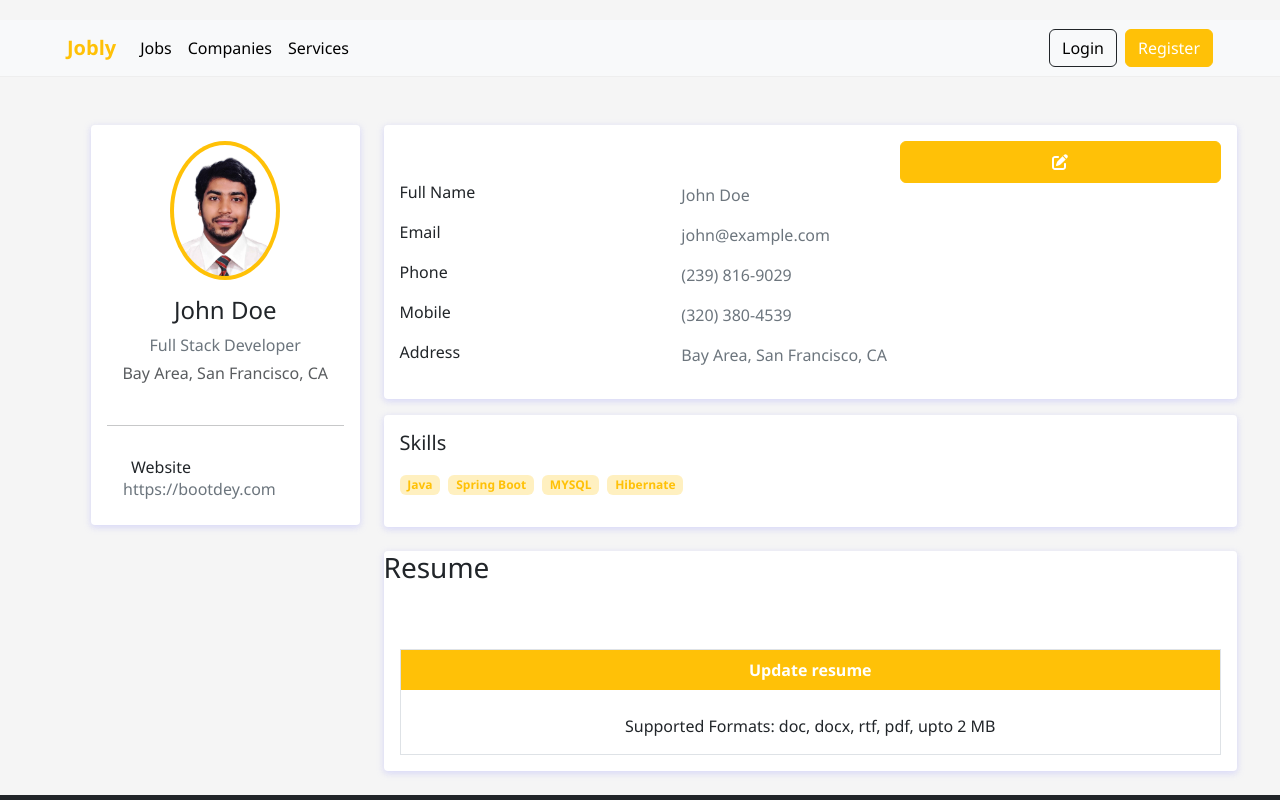
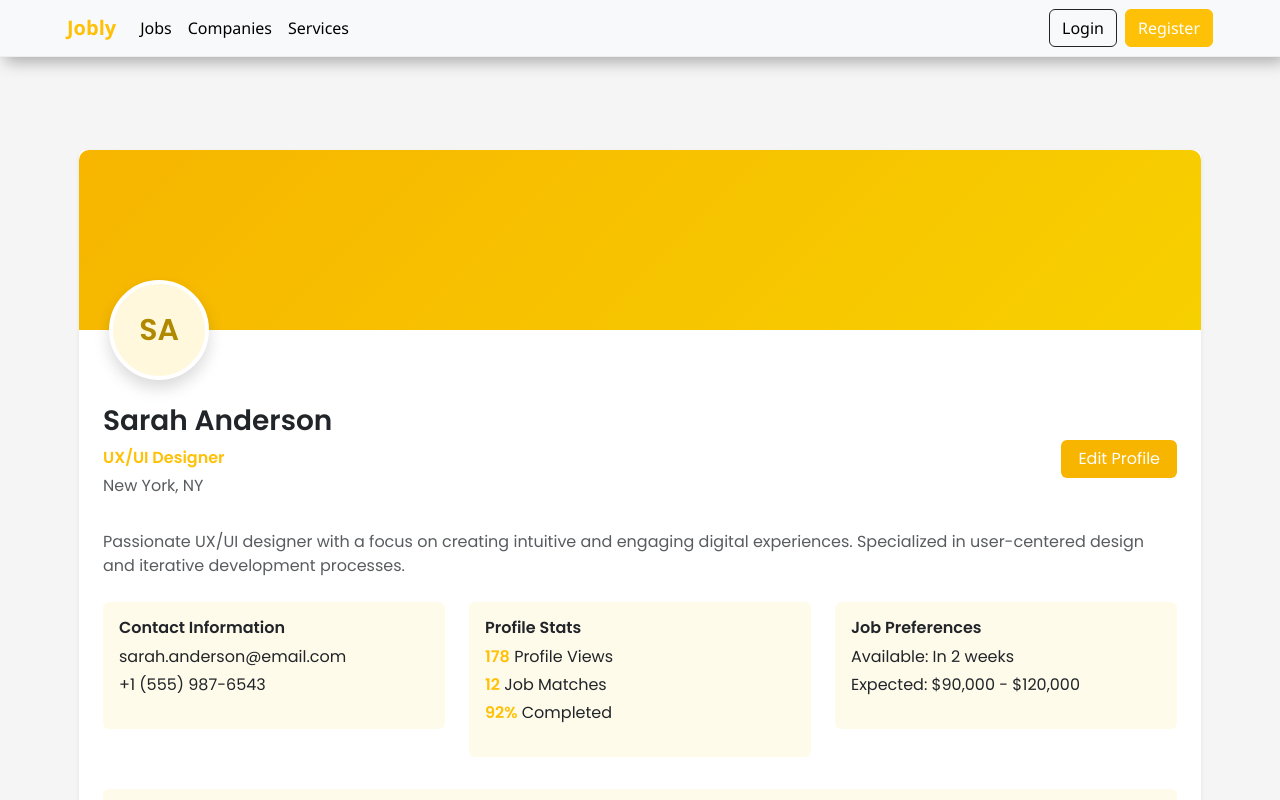
Before and after one commit to akhilbabu20295/Jobly-UI, a React (Vite) app in the folder jobly-app/: page /profile in a window 1280 px wide. Shown: the top 800 px of the page. Built offline with nearby package versions, Linux system fonts and the light colour scheme.

Commit message:
userProfile UI Updated

```diff
--- a/jobly-app/src/components/Navbar.css
+++ b/jobly-app/src/components/Navbar.css
@@ -1,17 +1,18 @@
 .navbar {
-    position: fixed;            /* Stick to top */
-    top: 0;                     /* Align to top */
-    left: 0;                    /* Align to left */
-    width: 100%;                /* Full width */
-    z-index: 1000;              /* Stay above other content */
-    display: flex;
+    position: fixed !important;            /* Stick to top */
+    top: 0 !important;                     /* Align to top */
+    left: 0 !important;                    /* Align to left */
+    width: 100% !important;                /* Full width */
+    z-index: 1000 !important;              /* Stay above other content */
+    display: flex !important;
     justify-content: space-between;
     align-items: center;
-    padding: 16px 32px;
+    padding: 100px;
     background-color: white;
     border-bottom: 1px solid #eee;
-    font-family: 'Segoe UI', sans-serif;
-    padding: 10px;
+    font-family: 'Segoe UI', sans-serif !important;
+    font-weight: 400;
+    box-shadow: 5px 5px 15px rgba(0, 0, 0, 0.3);
   }
 
   .logo {
--- a/jobly-app/src/user/UpdateProfileModal.jsx
+++ b/jobly-app/src/user/UpdateProfileModal.jsx
@@ -1,16 +1,17 @@
 import React, { useState } from 'react';
-import { Modal, Button, Form } from 'react-bootstrap';
-import './UserProfile.css';
+import { Modal, Button, Form, Row, Col } from 'react-bootstrap';
 
-const UpdateProfileModal = ({ show, handleClose, userData }) => {
+const UpdateProfileModal = ({ show, handleClose, profileData }) => {
   const [formData, setFormData] = useState({
-    fullName: userData?.name || '',
-    email: userData?.email || '',
-    phoneNumber: userData?.phone || '',
-    address: userData?.address || '',
-    location: userData?.location || '',
-    mobile: userData?.mobile || '',
-    dateOfBirth: userData?.dateOfBirth || ''
+    bio: profileData?.bio || '',
+    firstName: profileData?.firstName || '',
+    lastName: profileData?.lastName || '',
+    address: profileData?.address || '',
+    location: profileData?.location || '',
+    mobile: profileData?.mobile || '',
+    email: profileData?.email || '',
+    dob: profileData?.dob || '',
+    designation: profileData?.designation || ''
   });
 
   const handleChange = (e) => {
@@ -23,103 +24,152 @@ const UpdateProfileModal = ({ show, handleClose, userData }) => {
 
   const handleSubmit = (e) => {
     e.preventDefault();
-    // Here you would typically make an API call to update the user profile
     console.log('Updated Profile Data:', formData);
     handleClose();
   };
 
   return (
-    <Modal show={show} onHide={handleClose} centered>
+    <Modal show={show} onHide={handleClose} size="lg" centered>
       <Modal.Header closeButton>
         <Modal.Title>Update Profile</Modal.Title>
       </Modal.Header>
       <Modal.Body>
         <Form onSubmit={handleSubmit}>
-          <Form.Group className="mb-3">
-            <Form.Label>Full Name</Form.Label>
+
+          {/* Bio */}
+          <h5>Profile Bio</h5>
+          <hr />
+          <Form.Group className="mb-4">
+            <Form.Label>Bio</Form.Label>
             <Form.Control
-              type="text"
-              name="fullName"
-              value={formData.fullName}
+              as="textarea"
+              rows={3}
+              name="bio"
+              value={formData.bio}
               onChange={handleChange}
+              placeholder="Write your bio here..."
               required
             />
           </Form.Group>
 
-          <Form.Group className="mb-3">
+          {/* Personal Info */}
+          <h5>Personal Information</h5>
+          <hr />
+          <Row className="mb-3">
+            <Col md={6}>
+              <Form.Label>First Name</Form.Label>
+              <Form.Control
+                type="text"
+                name="firstName"
+                value={formData.firstName}
+                onChange={handleChange}
+                placeholder="First Name"
+                required
+              />
+            </Col>
+            <Col md={6}>
+              <Form.Label>Last Name</Form.Label>
+              <Form.Control
+                type="text"
+                name="lastName"
+                value={formData.lastName}
+                onChange={handleChange}
+                placeholder="Last Name"
+                required
+              />
+            </Col>
+          </Row>
+
+          <Form.Group className="mb-4">
+            <Form.Label>Address</Form.Label>
+            <Form.Control
+              as="textarea"
+              rows={2}
+              name="address"
+              value={formData.address}
+              onChange={handleChange}
+              placeholder="Your address here..."
+              required
+            />
+          </Form.Group>
+
+          {/* Contact Info */}
+          <h5>Contact & Work Info</h5>
+          <hr />
+          <Row className="mb-3">
+            <Col md={6}>
+              <Form.Label>Location</Form.Label>
+              <Form.Control
+                type="text"
+                name="location"
+                value={formData.location}
+                onChange={handleChange}
+                placeholder="City, Country"
+                required
+              />
+            </Col>
+            <Col md={6}>
+              <Form.Label>Mobile</Form.Label>
+              <Form.Control
+                type="text"
+                name="mobile"
+                value={formData.mobile}
+                onChange={handleChange}
+                placeholder="Mobile Number"
+                required
+              />
+            </Col>
+          </Row>
+
+          {/* New Email Row */}
+          <Row className="mb-4">
+            <Col md={12}>
               <Form.Label>Email</Form.Label>
               <Form.Control
                 type="email"
                 name="email"
                 value={formData.email}
                 onChange={handleChange}
+                placeholder="Email address"
                 required
               />
-          </Form.Group>
+            </Col>
+          </Row>
 
-          <Form.Group className="mb-3">
-            <Form.Label>Phone Number</Form.Label>
+          <Row className="mb-4">
+            <Col md={6}>
+              <Form.Label>Date Of Birth</Form.Label>
               <Form.Control
-              type="tel"
-              name="phoneNumber"
-              value={formData.phoneNumber}
+                type="date"
+                name="dob"
+                value={formData.dob}
                 onChange={handleChange}
                 required
               />
-          </Form.Group>
-
-          <Form.Group className="mb-3">
-            <Form.Label>Address</Form.Label>
+            </Col>
+            <Col md={6}>
+              <Form.Label>Designation</Form.Label>
               <Form.Control
-              as="textarea"
-              rows={3} // you can increase the number of rows as needed
-              name="address"
-              value={formData.address}
+                type="text"
+                name="designation"
+                value={formData.designation}
                 onChange={handleChange}
+                placeholder="Your role/designation"
                 required
               />
-          </Form.Group>
-          <Form.Group className="mb-3">
-            <Form.Label>Location</Form.Label>
-            <Form.Control
-              type="text"
-              name="location"
-              value={formData.location}
-              onChange={handleChange}
-              required
-            />
-          </Form.Group>
+            </Col>
+          </Row>
 
-          <Form.Group className="mb-3">
-            <Form.Label>Mobile</Form.Label>
-            <Form.Control
-              type="tel"
-              name="mobile"
-              value={formData.mobile}
-              onChange={handleChange}
-              required
-            />
-          </Form.Group>
-
-          <Form.Group className="mb-3">
-            <Form.Label>Date of Birth</Form.Label>
-            <Form.Control
-              type="date"
-              name="dateOfBirth"
-              value={formData.dateOfBirth}
-              onChange={handleChange}
-              required
-            />
-          </Form.Group>
-
-          <div className="d-flex justify-content-end gap-2">
+          {/* Buttons */}
+          <div className="d-flex justify-content-end gap-2 mt-3">
             <Button variant="secondary" onClick={handleClose}>
               Cancel
             </Button>
-            <Button variant="warning" type="submit">
-              Save Changes
+            <Button variant="primary" type="submit">
+              Save Profile
             </Button>
           </div>
+
         </Form>
       </Modal.Body>
     </Modal>
--- a/jobly-app/src/user/UserProfile.css
+++ b/jobly-app/src/user/UserProfile.css
@@ -1,21 +1,44 @@
-body{
-    background: #f7f7ff;
-    margin-top:20px;
-    font-family:'Segoe UI', sans-serif;
-}
-.card {
+.header-bg {
+    background: linear-gradient(135deg, #f7b500, #f7d000);
+    height: 180px;
+    border-top-left-radius: 10px;
+    border-top-right-radius: 10px;
     position: relative;
+  }
+  .profile-img {
+    width: 100px;
+    height: 100px;
+    border-radius: 50%;
+    background-color: #fff8dc;
     display: flex;
-    flex-direction: column;
-    min-width: 0;
-    word-wrap: break-word;
-    background-color: #fff;
-    background-clip: border-box;
-    border: 0 solid transparent;
-    border-radius: .25rem;
-    margin-bottom: 1.5rem;
-    box-shadow: 0 2px 6px 0 rgb(218 218 253 / 65%), 0 2px 6px 0 rgb(206 206 238 / 54%);
-}
-.me-2 {
-    margin-right: .5rem!important;
-}
+    align-items: center;
+    justify-content: center;
+    font-size: 30px;
+    font-weight: bold;
+    color: #b08900;
+    border: 4px solid white;
+    position: absolute;
+    bottom: -50px;
+    left: 30px;
+  }
+  .btn-yellow {
+    background-color: #f7b500;
+    color: white;
+  }
+  .btn-yellow:hover {
+    background-color: #d99f00;
+    color: white;
+  }
+  .card-light {
+    background-color: #fffbea;
+    border: none;
+  }
+  .badge-skill {
+    background-color: #fff7db;
+    color: #b08900;
+    padding: 5px 10px;
+    border-radius: 20px;
+    font-size: 14px;
+    margin: 3px;
+    display: inline-block;
+  }
--- a/jobly-app/src/user/UserProfile.jsx
+++ b/jobly-app/src/user/UserProfile.jsx
@@ -1,118 +1,67 @@
 import React, { useState } from "react";
 import "./UserProfile.css";
-import { FontAwesomeIcon } from "@fortawesome/react-fontawesome";
-import { faPenToSquare } from "@fortawesome/free-solid-svg-icons";
 import UpdateProfileModal from "./UpdateProfileModal";
 
 
 const UserProfile = () => {
   const [showModal, setShowModal] = useState(false);
-  // Mock user data - replace with actual user data from your state management
-  const user = {
-    name: "John Doe",
-    title: "Senior Software Engineer",
-    email: "john.doe@example.com",
-    location: "San Francisco, CA",
-    about: "Passionate software engineer with 5+ years of experience in full-stack development.",
-    experience: [
-      {
-        company: "Tech Corp",
-        position: "Senior Software Engineer",
-        duration: "2020 - Present"
-      },
-      {
-        company: "StartUp Inc",
-        position: "Software Developer",
-        duration: "2018 - 2020"
-      }
-    ],
-    education: [
-      {
-        school: "University of Technology",
-        degree: "BS in Computer Science",
-        year: "2018"
-      }
-    ],
-    skills: ["JavaScript", "React", "Node.js", "Python", "SQL"]
-  };
+
+
 
   return (
     <div className="container w-100">
       <UpdateProfileModal
         show={showModal}
         handleClose={() => setShowModal(false)}
-        userData={user}
+
       />
-      <div className="main-body">
-        <div className="container" style={{ "width": "100vw" }}>
-          <div className="row">
-            {/* Left Profile Card */}
-            <div className="col-12 col-sm-3">
-              <div className="card">
-                <div className="card-body">
-                  <div className="d-flex flex-column align-items-center text-center">
-                    <img
-                      src="/AKHIL_PHOTO.jpg"
-                      alt="Admin"
-                      className="rounded-circle p-1 bg-warning"
-                      width="110"
-                    />
-                    <div className="mt-3">
-                      <h4>John Doe</h4>
-                      <p className="text-secondary mb-1">Full Stack Developer</p>
-                      <p className="text-muted font-size-sm">Bay Area, San Francisco, CA</p>
-                    </div>
-                  </div>
-                  <hr className="my-4" />
-                  <ul className="list-group list-group-flush">
-                    {/* Example Social Item */}
-                    <li className="list-group-item d-flex justify-content-between align-items-center flex-wrap">
-                      <h6 className="mb-0">
-                        <i className="feather feather-globe me-2 icon-inline"></i>
-                        Website
-                      </h6>
-                      <span className="text-secondary">https://bootdey.com</span>
-                    </li>
-                    {/* Repeat for other social links... */}
-                  </ul>
+        <div class="bg-white rounded shadow-sm" style={{marginTop:"150px"}}>
+          <div class="header-bg">
+            <div class="profile-img shadow">SA</div>
+          </div>
+
+          <div class="p-4">
+            <div class="d-flex justify-content-between align-items-center" style={{marginTop:"50px"}}>
+              <div>
+                <h3 class="fw-bold">Sarah Anderson</h3>
+                <p class="text-warning fw-semibold mb-1">UX/UI Designer</p>
+                <p class="text-muted"><i class="bi bi-geo-alt-fill"></i> New York, NY</p>
+              </div>
+              <div>
+                <button onClick={() => setShowModal(true)} class="btn btn-yellow me-2"><i class="bi bi-pencil-square"></i> Edit Profile</button>
+              </div>
+            </div>
+            <p class="mt-3 text-muted">
+              Passionate UX/UI designer with a focus on creating intuitive and engaging digital experiences. Specialized in user-centered design and iterative development processes.
+            </p>
+
+            <div class="row mt-4">
+              <div class="col-md-4 mb-3">
+                <div class="card card-light p-3">
+                  <h6 class="fw-bold">Contact Information</h6>
+                  <p class="mb-1"><i class="bi bi-envelope-fill"></i> sarah.anderson@email.com</p>
+                  <p><i class="bi bi-telephone-fill"></i> +1 (555) 987-6543</p>
+                </div>
+              </div>
+              <div class="col-md-4 mb-3">
+                <div class="card card-light p-3">
+                  <h6 class="fw-bold">Profile Stats</h6>
+                  <p class="mb-1"><span class="fw-bold text-warning">178</span> Profile Views</p>
+                  <p class="mb-1"><span class="fw-bold text-warning">12</span> Job Matches</p>
+                  <p><span class="fw-bold text-warning">92%</span> Completed</p>
+                </div>
+              </div>
+              <div class="col-md-4 mb-3">
+                <div class="card card-light p-3">
+                  <h6 class="fw-bold">Job Preferences</h6>
+                  <p class="mb-1"><i class="bi bi-clock-fill"></i> Available: In 2 weeks</p>
+                  <p><i class="bi bi-cash-stack"></i> Expected: $90,000 - $120,000</p>
                 </div>
               </div>
             </div>
-
-            {/* Right Form Panel */}
-            <div className="col-12 col-sm-9">
-              <div className="card mb-3">
-
-                <div className="card-body" >
-                  <div className="left" style={{ marginLeft: "500px" }}>
-                    <button onClick={() => setShowModal(true)} className="btn btn-warning" style={{ color: 'white', padding: '8px' }}>
-                      <FontAwesomeIcon icon={faPenToSquare} />
-                    </button>
-                  </div>
-                  {[
-                    { label: 'Full Name', value: 'John Doe' },
-                    { label: 'Email', value: 'john@example.com' },
-                    { label: 'Phone', value: '(239) 816-9029' },
-                    { label: 'Mobile', value: '(320) 380-4539' },
-                    { label: 'Address', value: 'Bay Area, San Francisco, CA' },
-                  ].map((field, idx) => (
-                    <div className="row mb-3" key={idx}>
-                      <div className="col-sm-4">
-                        <h6 className="mb-0">{field.label}</h6>
-                      </div>
-                      <div className="col-sm-8 text-secondary">
-                        {field.value}
-                      </div>
-                    </div>
-                  ))}
-
-                </div>
-              </div>
-
-              {/* Skills*/}
-              <div className="row">
-                <div className="col-sm-12">
-                  <div className="card">
+            <div class="card card-light p-3 mt-3">
+              <h6 class="fw-bold mb-2">Skills</h6>
+              <div className="card">
                     <div className="card-body">
                       <h5 className="d-flex align-items-center mb-3">Skills</h5>
                       <span className="badge bg-warning bg-opacity-25 text-warning mb-3 me-2">
@@ -129,36 +78,10 @@ const UserProfile = () => {
                       </span>
                     </div>
                   </div>
-                </div>
-              </div>
-
-              {/*Resume   */}
-              <div className="row">
-                <div className="col-sm-12">
-                  <div className="card">
-                    <h3 className="text-2xl font-bold text-gray-200 mb-5">Resume</h3>
-                    <div className="card-body">
-                    <div className="border border-gray-200 rounded-lg p- flex flex-col items-center justify-center">
-                      <button
-                        className="bg-blue-600 text-white px-5 py-2 rounded-full font-medium hover:bg-blue-700 transition-colors duration-200 mb-4 cursor-pointer !rounded-button whitespace-nowrap"
-                      >
-                        Update resume
-                      </button>
-                      <p className="text-sm text-gray-500 text-center">
-                        Supported Formats: doc, docx, rtf, pdf, upto 2 MB
-                      </p>
-                    </div>
-                    </div>
-
-                  </div>
-                </div>
-              </div>
-
-              {/* Job Listings */}
             </div>
           </div>
         </div>
-      </div>
+
     </div>
   );
 };
```
Also changed, not shown: jobly-app/src/components/Login.jsx (+31 -5 lines), jobly-app/src/components/Signup.jsx (+17 -6 lines). Lines whose indentation alone changed are shown as unchanged.
